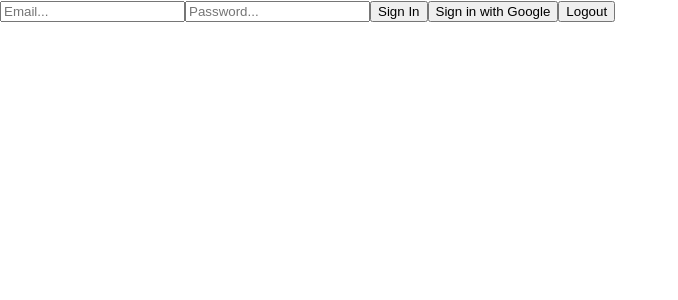
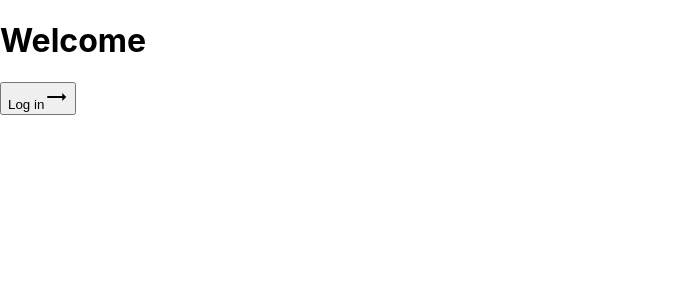
Before and after one commit to admadorsky/monkey-wrench, a React (Create React App) app: page / in a window 1280 px wide. Shown: the top 300 px of the page, without its empty margins (0-678 px from the left). Built offline with nearby package versions, Linux system fonts and the light colour scheme.

Commit message:
structure for welcome page

```diff
--- a/src/App.js
+++ b/src/App.js
@@ -1,8 +1,9 @@
 import './index.css'
-import { Auth } from "./components/Auth"
+import { Welcome } from "./components/Welcome"
+import { LogIn } from "./components/LogIn"
 import { Home } from "./components/Home"
 import { Helmet } from "react-helmet"
-import { BrowserRouter, Route, Routes } from 'react-router-dom';
+import { BrowserRouter, Route, Routes } from 'react-router-dom'
 
 function App() {
   return (
@@ -14,8 +15,12 @@ function App() {
         </Helmet>
         <Routes>
           <Route
-            path="/"
-            element={<Auth/>}
+            exact path="/"
+            element={<Welcome/>}
+          />
+          <Route
+            exact path="/login"
+            element={<LogIn/>}
           />
           <Route
             path="/home"
--- a/src/components/Auth.js
+++ /dev/null
@@ -1,75 +0,0 @@
-import "../index.css"
-import { auth, googleProvider } from "../config/firebase";
-import { createUserWithEmailAndPassword, signInWithPopup, signOut } from "firebase/auth";
-import { useState } from "react";
-import { Helmet } from "react-helmet"
-
-export const Auth = () => {
-
-    const [email, setEmail] = useState("")
-    const [password, setPassword] = useState("")
-
-    console.log(auth?.currentUser?.email)
-
-    const signInWithEmail = async () => {
-        try{
-            await createUserWithEmailAndPassword(auth, email, password)
-        }
-        catch (err) {
-            console.error(err)
-        }
-    }
-
-    const signInWithGoogle = async () => {
-        try{
-            await signInWithPopup(auth, googleProvider)
-        }
-        catch (err) {
-            console.error(err)
-        }
-    }
-
-    const logOut = async () => {
-        try {
-            await signOut(auth)
-        }
-        catch (err) {
-            console.error(err)
-        }
-    }
-
-    return (
-        <div>
-            <Helmet>
-                <title>Sign In</title>
-            </Helmet>
-            <input className="input-field"
-                placeholder="Email..."
-                onChange={(e) => setEmail(e.target.value)}
-            />
-            <input className="input-field"
-                placeholder="Password..."
-                type="password"
-                onChange={(e) => setPassword(e.target.value)}
-            />
-            <button
-                onClick = {signInWithEmail}
-                className="submit-button"
-            >
-                Sign In
-            </button>
-            <button
-                onClick = {signInWithGoogle}
-                className="alternate-button"
-            >
-                Sign in with Google
-            </button>
-            <button
-                onClick = {logOut}
-                className="caution-button"
-            >
-                Logout
-            </button>
-        </div>
-    )
-}
--- /dev/null
+++ b/src/components/LogIn.js
@@ -0,0 +1,80 @@
+import "../index.css"
+import { auth, googleProvider } from "../config/firebase";
+import { createUserWithEmailAndPassword, signInWithPopup, signOut } from "firebase/auth";
+import { useState } from "react";
+import { Helmet } from "react-helmet"
+import { useNavigate } from "react-router-dom";
+
+export const LogIn = () => {
+
+  const [email, setEmail] = useState("")
+  const [password, setPassword] = useState("")
+
+  const navigate = useNavigate()
+
+  console.log(auth?.currentUser?.email)
+
+  const signInWithEmail = async () => {
+    try{
+      await createUserWithEmailAndPassword(auth, email, password)
+    }
+    catch (err) {
+        console.error(err)
+    }
+    navigate("/home")
+  }
+
+  const signInWithGoogle = async () => {
+    try{
+      await signInWithPopup(auth, googleProvider)
+    }
+    catch (err) {
+      console.error(err)
+    }
+    navigate("/home")
+  }
+
+  const logOut = async () => {
+    try {
+      await signOut(auth)
+    }
+    catch (err) {
+      console.error(err)
+    }
+  }
+
+  return (
+    <div>
+      <Helmet>
+        <title>Sign In</title>
+      </Helmet>
+      <input className="input-field"
+        placeholder="Email..."
+        onChange={(e) => setEmail(e.target.value)}
+      />
+      <input className="input-field"
+        placeholder="Password..."
+        type="password"
+        onChange={(e) => setPassword(e.target.value)}
+      />
+      <button
+        onClick = {signInWithEmail}
+        className="submit-button"
+      >
+        Sign In
+      </button>
+      <button
+        onClick = {signInWithGoogle}
+        className="alternate-button"
+      >
+        Sign in with Google
+      </button>
+      <button
+        onClick = {logOut}
+        className="caution-button"
+      >
+        Logout
+      </button>
+    </div>
+  )
+}
--- /dev/null
+++ b/src/components/Welcome.js
@@ -0,0 +1,31 @@
+import { useNavigate } from "react-router-dom";
+
+export const Welcome = () => {
+
+  const navigate = useNavigate()
+
+  const toLogIn = () => {
+    navigate("/login")
+  }
+
+  const toCreateAccount= () => {
+    navigate("/create-account")
+  }
+
+  return (
+    <div>
+      <head>
+        <link href="https://fonts.googleapis.com/icon?family=Material+Icons"
+        rel="stylesheet"/>
+      </head>
+      <h1>Welcome</h1>
+      <button
+        className="submit-button"
+        onClick={toLogIn}
+      >
+        Log in
+        <i className="material-icons">trending_flat</i>
+      </button>
+    </div>
+  );
+}
```
Also changed, not shown: src/components/Home.js (+5 -5 lines).
